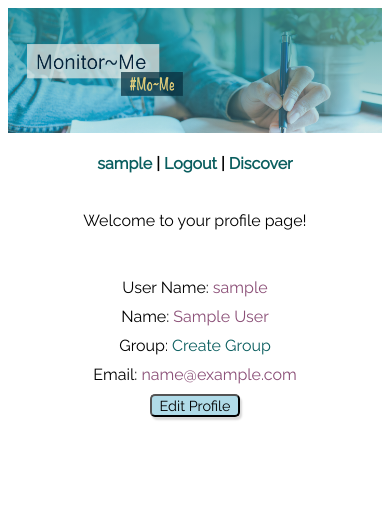
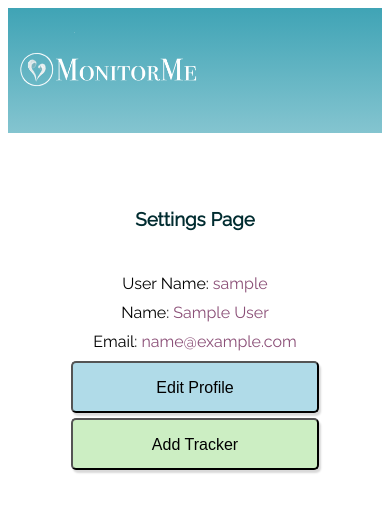
Before and after one commit to chinhle23-zz/monitorme, a Django app: a page that uses core/templates/base.html in a window 390 px wide. Shown: the top 514 px of the page. Run offline with Django 3.2, Linux system fonts and the light colour scheme; the visitor is signed in with stand-in values (Sample User, id 1); data comes from the database, SQL or seed files in the repository; some libraries are stand-ins or nearby versions.

Commit message:
CSS Updates for Mobile Optimization

```diff
--- a/core/static/css/style.css
+++ b/core/static/css/style.css
@@ -8,6 +8,20 @@ html {
 h3 {
     margin-bottom: .75rem;
 }
+
+a {
+    text-decoration: none;
+    color: #0A5E5F;
+}
+
+ li {
+    list-style: none;
+}
+
+span {
+    margin-bottom: 5px;
+}
+
 .index-edit {
     font-style: italic;}
 
@@ -18,17 +32,10 @@ h3 {
     line-height: 125px;
     margin: 0px;
     background:
-        url("smalllogo.png") center,
-        linear-gradient(rgba(40, 139, 142, 0.75),rgba(40, 139, 142, 0.20)),
-        url("journal2.jpg") center;
+        url("attempt2.png") center,
+        linear-gradient(rgba(39, 152, 172, 0.885),rgba(39, 152, 172, 0.57));
     background-size: cover;
     background-repeat: no-repeat;
-}
-
-
-a {
-    text-decoration: none;
-    color: #0A5E5F;
 }
 
 .header-link {
@@ -43,13 +50,72 @@ a {
     height: auto;
 }
 
+.needscenter {
+    text-align: center;
+    margin-top: 30px;
+}
+
+.login-row {
+    margin: 22px;
+    border-bottom: 2px solid rgb(154, 154, 154);
+    padding-bottom: 2px;
+    font-size: 1rem;
+    text-align:left;
+}
+
+#id_username {
+    font-size: .8rem;
+}
+
+input {
+    border: none;
+    background-color: rgba(247, 253, 254, 0.652);
+}
+
+input:focus,
+select:focus,
+textarea:focus,
+button:focus {
+    outline: none;
+    background-color: rgba(247, 253, 254, 0.652);
+}
+
+.darkteal {
+    color: #002c30;
+}
+
+
+.navbarcontainer {
+    display: flex;
+    flex-direction: row wrap;
+    padding: 0;
+    line-height: 25px;
+ }
+
+.box {
+    width: 20%;
+    font-size: auto;
+    vertical-align: middle;
+    margin: 10px;
+}
+
 
 
 .user_info {
     padding: 2rem;
     color: black;
     font-size: 16px;
-    margin: auto;
+    margin-bottom: .5rem;
+    margin-top: .5rem;
+}
+
+.mediumteal,
+.fa-user,
+.fa-lock-alt,
+.fa-home-lg-alt,
+.fa-bars,
+.fa-sign-out {
+    color: #00474d;
 }
 
 .landing {
@@ -59,6 +125,11 @@ a {
 .hello-message {
     margin-top: 10px;
     font-size: 1.5rem;
+}
+
+.hello-message {
+    margin-top: 10px;
+    margin-top: 10%;
 }
 
 .login {
@@ -78,12 +149,21 @@ h4.smalltext {
     margin-top: 0px;
 }
 
-.profiledata {
+.purple {
     color: #8B4F77;
 }
 
+.painchart {
+    width: 70%;
+}
 
-.button, .loginbutton {
+.needsleft {
+    text-align: left;
+}
+
+
+.button,
+.loginbutton {
     background-color: rgb(176, 219, 232);
     -moz-box-shadow:    2px 3px 2px #D9D9D9;
     -webkit-box-shadow: 2px 3px 2px #D9D9D9;
@@ -98,7 +178,7 @@ h4.smalltext {
     margin-bottom: 15px;
     cursor: pointer;
     transition-duration: 0.2s;
-    border-radius: 9px;
+    border-radius: 5px;
     outline: 0;
     font-family: 'Raleway';
   }
@@ -106,14 +186,14 @@ h4.smalltext {
 .button2:hover,
 .loginbutton:hover,
 .surveybutton:hover,
-.tracker-button:hover ,
+.tracker-button:hover,
 .add-tracker:hover {
     box-shadow:
         0 8px 10px 0 rgba(0,0,0,0.24),
         0 10px 25px 0 rgba(0,0,0,0.19);
   }
 
-.loginbutton, {
+.loginbutton {
     height: 38px;
     width: 100px;
     text-align: center;
@@ -163,22 +243,24 @@ span {
     margin-bottom: 1rem;
 }
 
-.tracker-button {
+.tracker-button,
+.button2 {
     background-color: rgb(176, 219, 232);
     -moz-box-shadow:    2px 3px 2px #D9D9D9;
     -webkit-box-shadow: 2px 3px 2px #D9D9D9;
     box-shadow:         2px 3px 2px #D9D9D9;
     color: black;
-    padding: auto;
+    padding: 1rem;
+    padding-bottom: 2rem;
     text-align: center;
     text-decoration: none;
     font-size: 1rem;
     height: 45px;
-    width: 200px;
-    margin-bottom: 15px;
+    width: 80%;
+    margin-bottom: .30rem;
     cursor: pointer;
     transition-duration: 0.2s;
-    border-radius: 9px;
+    border-radius: 5px;
     outline: 0;
 }
 
@@ -194,11 +276,11 @@ span {
     text-decoration: none;
     font-size: 1rem;
     height: 45px;
-    width: 200px;
-    margin-bottom: 15px;
+    width: 80%;
+    margin-bottom: .30rem;
     cursor: pointer;
     transition-duration: 0.2s;
-    border-radius: 9px;
+    border-radius: 5px;
     outline: 0;
 }
 
--- a/core/templates/base.html
+++ b/core/templates/base.html
@@ -11,34 +11,56 @@
     <meta name="viewport" content="width=device-width, initial-scale=1">
     <link rel="stylesheet" type="text/css" media="screen" href="{% static 'css/style.css' %}">
     <link href="https://fonts.googleapis.com/css?family=Montserrat|Raleway|Noto Sans" rel="stylesheet">
+    <link rel="stylesheet" href="https://pro.fontawesome.com/releases/v5.8.1/css/all.css" integrity="sha384-Bx4pytHkyTDy3aJKjGkGoHPt3tvv6zlwwjc3iqN7ktaiEMLDPqLSZYts2OjKcBx1" crossorigin="anonymous">
     <script src="{% static 'js/script.js' %}"></script>
     {% block meta %}{% endblock %}
 </head>
 
 <body>
-    <div class="base-body">
-        <a class="head-link" href="{% if user.is_authenticated %}{% url 'discover_page' %}{%else%}{% url 'index' %}{%endif%}"><header class="base-header"></header></a>
-        <div class="login-container">
-            <div class="loginsection">
-                {% if user.is_authenticated %}
-                <div class="username">
-                    <h4>
-                        <a href="{% url 'user_profile' user.username %}">{{ user.username }}</a> |
-                        <a href="{% url 'auth_logout' %}">Logout</a> |
-                        <a href="{% url 'discover_page' %}">Discover</a>
-                    </h4>
+<div class="base-body">
+        <a class="head-link" href="{% url 'index' %}"><header class="base-header"></header></a>
+                {% if request.user.is_authenticated %}
+                <div class="navbarcontainer">
+                    <div class="needscenter box">
+                        <a href="{% url 'index' %}">
+                            <i class="far fa-home-lg-alt"></i>
+                        </a>
+                    </div>
+                    <div class="needscenter box">
+                        {% if request.user.is_family_admin == True %}
+                            <a href="{% url 'dashboard_detail' %}">
+                                <i class="far fa-bars"></i>
+                            </a>
+                        {% else %}
+                            <a href="{% url 'dashboard_detail' %}">
+                                <i class="far fa-bars"></i>
+                            </a>
+                        {% endif %}
+                    </div>
+                    <div class="needscenter box">
+                        <a href="{% url 'report' %}">
+                            <i class="far fa-file-chart-line"></i>
+                        </a>
+                    </div>
+                    <div class="needscenter box">
+                        <a href="{% url 'user_profile' user.username %}">
+                            <i class="far fa-user-cog"></i>
+                        </a>
+                    </div>
+                    <div class="needscenter box">
+                        <a href="{% url 'auth_logout' %}">
+                            <i class="far fa-sign-out"></i>
+                        </a>
+                    </div>
                 </div>
                 {% else %}
-                <div class="login">
-                </div>
+
                 {% endif %}
-            </div>
         </div>
-        <div>
-            {% block content %}
-            {% endblock %}
-        </div>
-    </div>
+    <div>
+        {% block content %}
+        {% endblock %}
+</div>
 </body>
 
 </html>
--- a/core/templates/core/dashboard_detail.html
+++ b/core/templates/core/dashboard_detail.html
@@ -47,7 +47,7 @@
     {%endif%}
 <br>
 <h3>Pending Trackers</h3>
-<h4 class="smalltext">Tracker Name <span class="addprofile smalltext">(Start Date)</span></h4>
+<h4 class="smalltext purple">Tracker Name <span class="addprofile smalltext">(Start Date)</span></h4>
 {% if pending %}
         {% for tracker in pending%}
             <div>
@@ -57,7 +57,7 @@
     {%endif%}
 <br>
 <h3>Closed Trackers</h3>
-<h4 class="smalltext">Tracker Name <span class="addprofile smalltext">(Completed Date)</span></h4>
+<h4 class="smalltext purple">Tracker Name <span class="addprofile smalltext">(Completed Date)</span></h4>
 {% if completed  %}
         {% for tracker in completed %}
             <div>
--- a/core/templates/core/discover_page.html
+++ b/core/templates/core/discover_page.html
@@ -20,7 +20,7 @@
             <a href="{% url 'user-detail' request.user.pk %}"><button class="button button2">Dashboard</button></a>
         {% endif %}
         <br>
-        <a href="{% url 'quick-links' %}"><button class="button button2">Quick Links</button></a>
+        <a href="{% url 'index' %}"><button class="button button2">Quick Links</button></a>
         <br>
         <a href="{% url 'report' %}"><button class="button button2">Report</button></a>
         <br>
--- a/core/templates/core/user_profile.html
+++ b/core/templates/core/user_profile.html
@@ -5,52 +5,43 @@
 
 
 {% block content %}
-<div class="welcome">
+<div class="welcome needscenter">
         {% if user.is_authenticated %}
-        <p>Welcome to your profile page!</p>
+            <h3 class="darkteal">Settings Page</h3>
 
     </div>
-    <div class="user_info">
-
-        <div class="userprofile-line">User Name:
-            <span class="profiledata">{{ user.username }}</span>
+        <div class="user_info needscenter">
+            <div class="user-detail">
+                <div class="userprofile-line">
+                    User Name:
+                    <span class="purple">{{ user.username }}</span>
                 </div>
 
                 <div class="userprofile-line">Name:
                     {% if user.name %}
-            <span class="profiledata">{{ user.name }}</span>
+                    <span class="purple">{{ user.name }}</span>
                     {% else %}
                     <span class="addprofile"> Need to Add</span>
                     {% endif %}
                 </div>
 
-        <div class="userprofile-line">Group:
-            {% if request.user.groups.count >= 1 %}
-                {% for group in request.user.groups.all %}
-                <span class="profiledata">{{ group.name }}</span>
-                {% endfor %}
-            {% else %}
-
-                <span class="addprofile"><a href="{% url 'group_form' %}">Create Group</a></span>
-
-            {%endif%}
-        </div>
-
                 <div class="userprofile-line">Email:
                     {% if user.email %}
-                <span class="profiledata">{{ user.email }}</span>
+                        <span class="purple">{{ user.email }}</span>
                     {% else %}
                         <span class="addprofile"> Need to Add</span>
                     {% endif %}
                 </div>
 
+            </div>
             <a href="{% url 'edit-profile' user.pk %}">
-            <button class="surveybutton" type='submit'>Edit Profile</button>
+                <button class="tracker-button" type="submit">Edit Profile</button>
+
+            <a href="{% url 'tracker-create' %}">
+                <button class="add-tracker" type="submit">
+                    Add Tracker
+                </button>
             </a>
-
-
-
-    </div>
         {% endif %}
+    {% endblock %}
 <script src="script.js"></script>
-{% endblock %}
--- a/core/templates/registration/logout.html
+++ b/core/templates/registration/logout.html
@@ -5,5 +5,5 @@
 {% block title %}{% trans "Logged out" %}{% endblock %}
 
 {% block content %}
-<p class="logout-message">{% trans "You have successfully logged out!! Thanks for visiting!!" %}.</p>
+<p class="needscenter">{% trans "You have successfully logged out!! Thanks for visiting!!" %}.</p>
 {% endblock %}
--- a/core/views.py
+++ b/core/views.py
@@ -12,8 +12,14 @@ from django.contrib.auth.models import Group
 from django.http import HttpResponseRedirect
 
 
+
 def index(request):
-    return render(request, 'index.html')
+    trackers = TrackerGroup.objects.all()
+
+    context = {
+        'trackers': trackers,
+    }
+    return render(request, 'index.html', context=context)
 
 def user_profile(request, username):
     user = User.objects.get(username=request.user)
@@ -280,13 +286,7 @@ def discover_page(request):
     return render(request, 'core/discover_page.html', context=context)
 
 def quick_links(request):
-    groups = Group.objects.all()
-    trackers = TrackerGroup.objects.all()
 
-    context = {
-        'groups': groups,
-        'trackers': trackers,
-    }
     return render(request, 'core/quick_links.html', context=context)
 
 def references(request):
--- a/monitorme/settings.py
+++ b/monitorme/settings.py
@@ -144,6 +144,7 @@ INTERNAL_IPS = [
 # Registration
 ACCOUNT_ACTIVATION_DAYS = 7
 LOGIN_REDIRECT_URL = 'index'
+LOGOUT_REDIRECT_URL = '/'
 REGISTRATION_FORM = 'core.forms.CustomRegistrationForm'
     # https://django-registration-redux.readthedocs.io/en/latest/forms.html#multiple-form-inheritance
 
--- a/monitorme/urls.py
+++ b/monitorme/urls.py
@@ -43,7 +43,6 @@ urlpatterns = [
     path('dashboard_detail/', core_views.dashboard_detail, name= 'dashboard_detail'),
     path('user_detail/<int:pk>', core_views.user_detail, name="user-detail"),
     path('discover/', core_views.discover_page, name="discover_page"),
-    path('quicklinks/', core_views.quick_links, name="quick-links"),
     path('references/', core_views.references, name="references"),
     path('report/', core_views.report, name="report"),
 ] + static(settings.STATIC_URL, document_root=settings.STATIC_ROOT)
```
Also changed, not shown: core/templates/index.html (+26 -0 lines), core/templates/registration/login.html (+31 -8 lines), core/templates/registration/registration_form.html (+62 -14 lines). Lines whose indentation alone changed are shown as unchanged.
